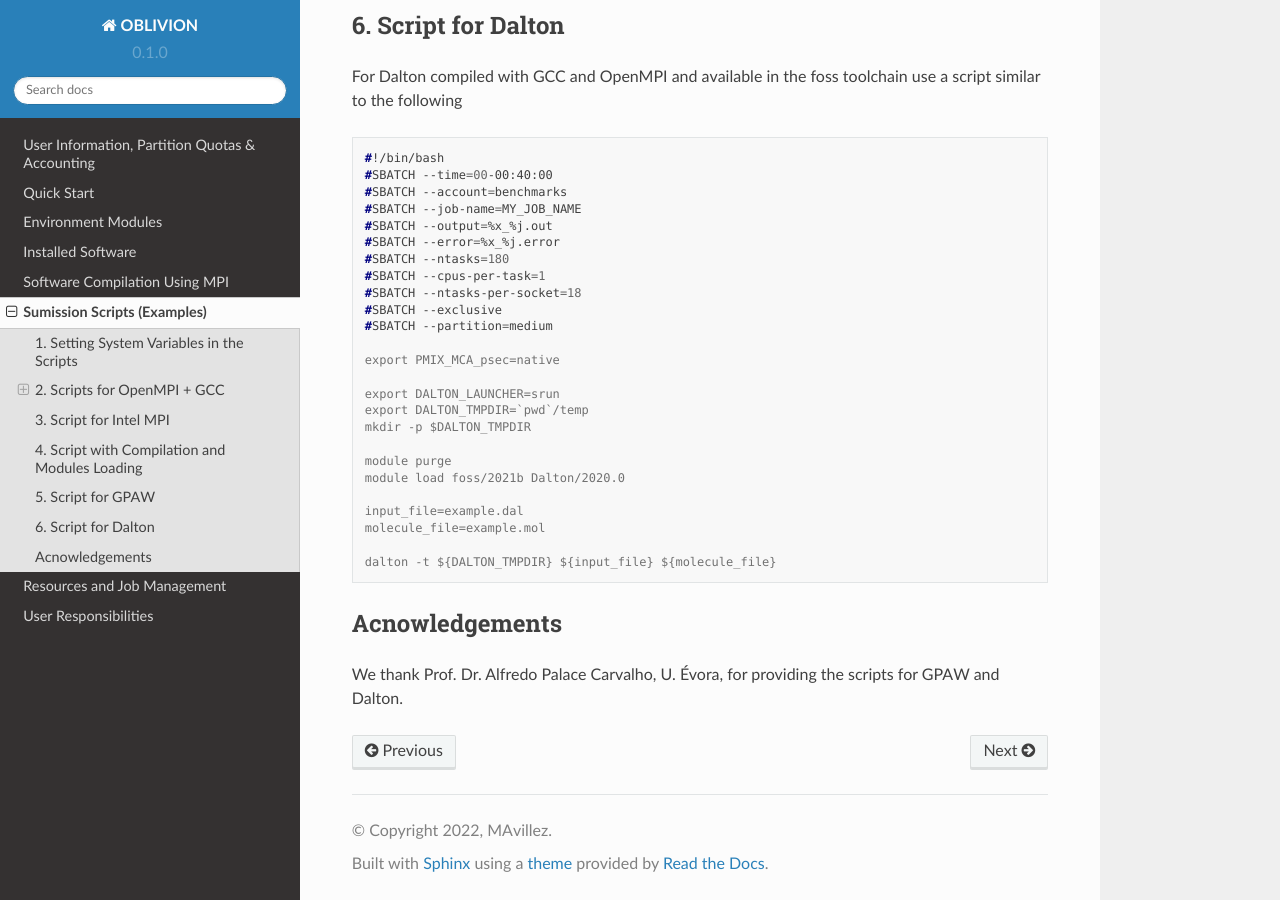
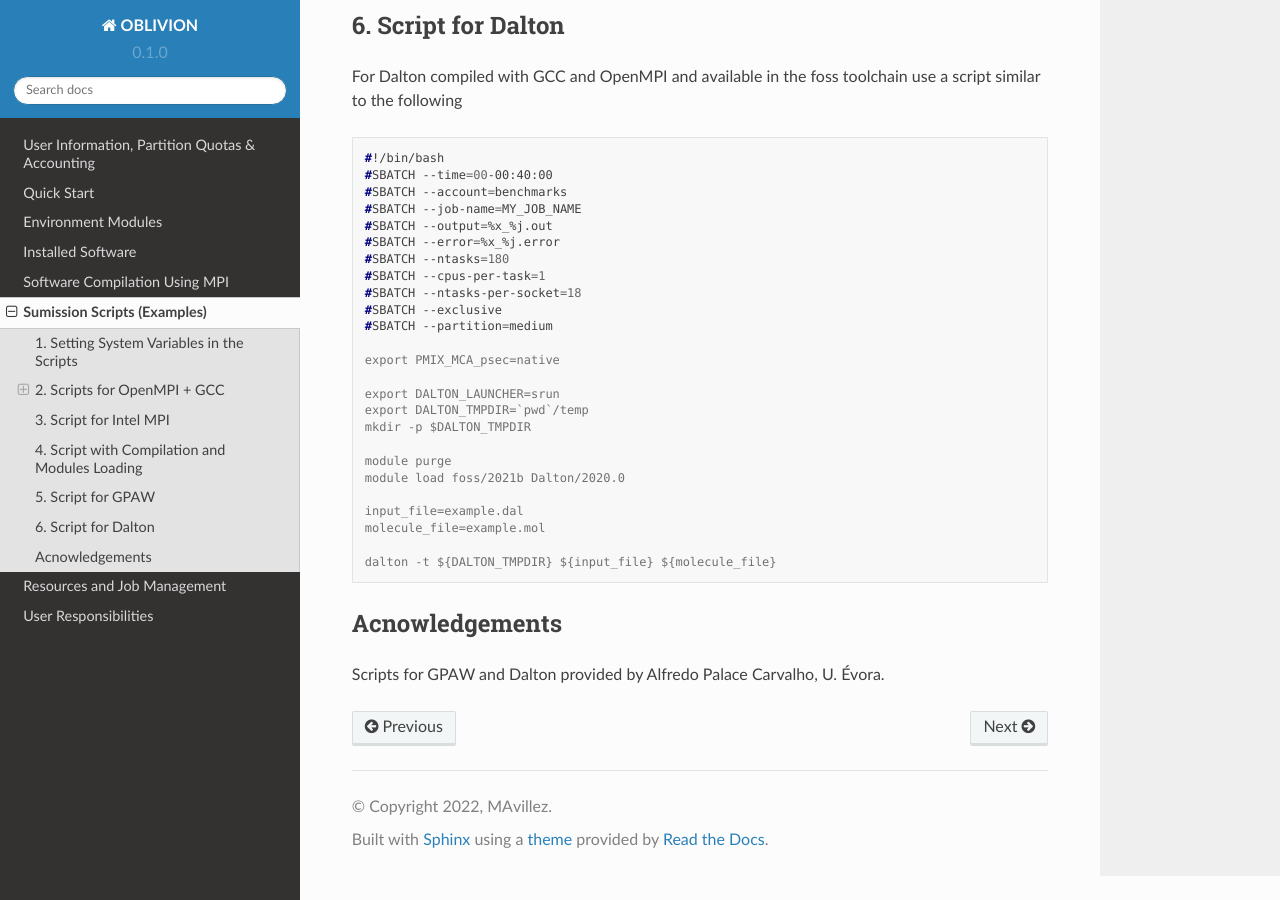
Before and after one commit to mavillez/Oblivion, a Sphinx documentation site: the page built from docs/source/scripts.rst, in a window 1280 px wide and 900 px high, scrolled down 4020 px. Built offline with Sphinx 7.4.7 and the Read the Docs theme 2.0.0, drawn with Linux system fonts in a browser that asks for light colours.

Commit message:
Update scripts.rst

```diff
--- a/docs/source/scripts.rst
+++ b/docs/source/scripts.rst
@@ -245,4 +245,4 @@ For Dalton compiled with GCC and OpenMPI and available in the foss toolchain use
 Acnowledgements
 ---------------
 
-We thank Prof. Dr. Alfredo Palace Carvalho, U. Évora, for providing the scripts for GPAW and Dalton.
+Scripts for GPAW and Dalton provided by Alfredo Palace Carvalho, U. Évora.
```
